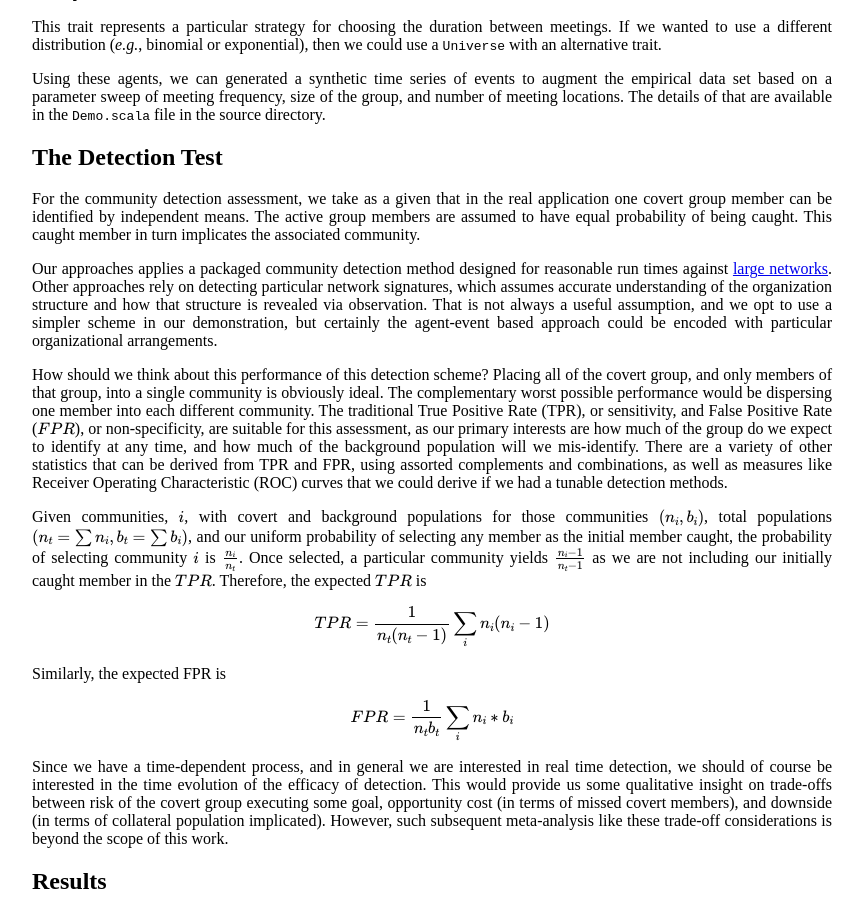
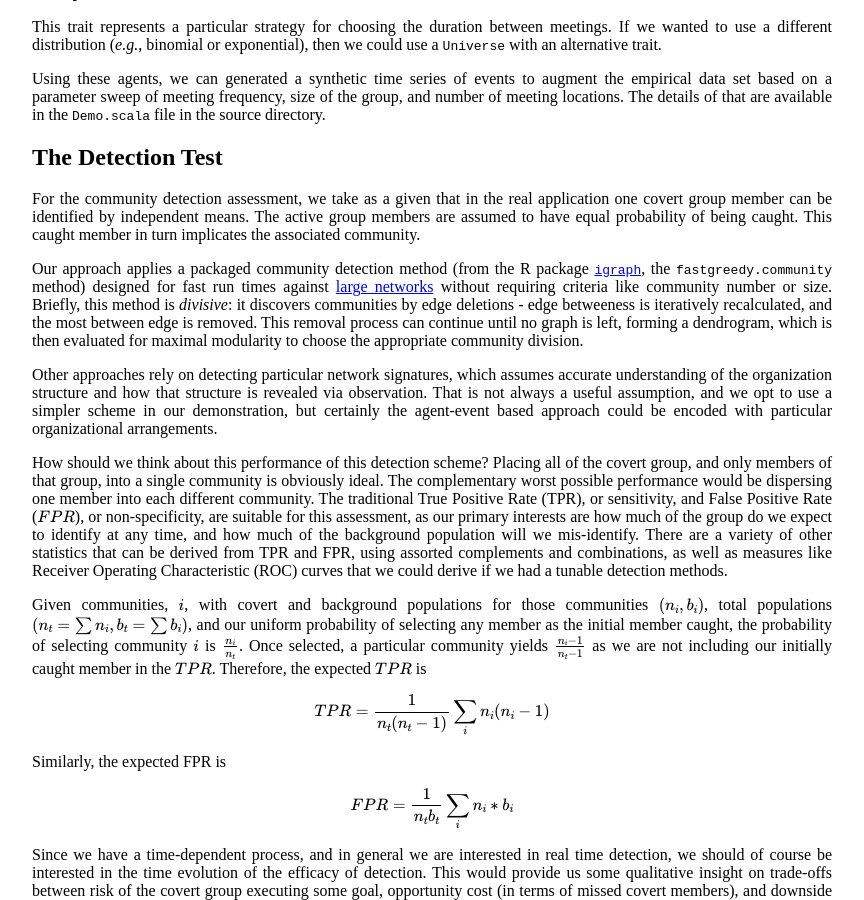
Before and after one commit to pearsonca/scala-commsim, a Jekyll site: the page built from index.md, in a window 1280 px wide and 900 px high, scrolled down 8808 px. Shown: the whole window, without its empty margins (208-1072 px from the left). Built offline with Jekyll 4.4.1, drawn with Linux system fonts in a browser that asks for light colours; formulas are drawn with MathJax 3.

Commit message:
update community detection alto info

```diff
--- a/index.md
+++ b/index.md
@@ -652,13 +652,21 @@ application one covert group member can be identified by independent means.  The
 active group members are assumed to have equal probability of being caught.
 This caught member in turn implicates the associated community.
 
-Our approaches applies a packaged community detection method designed for
-reasonable run times against [large networks][clauset2004finding].  Other
-approaches rely on detecting particular network signatures, which assumes
-accurate understanding of the organization structure and how that structure is
-revealed via observation. That is not always a useful assumption, and we opt to
-use a simpler scheme in our demonstration, but certainly the agent-event based
-approach could be encoded with particular organizational arrangements.
+Our approach applies a packaged community detection method (from the R package
+[`igraph`][igraph], the `fastgreedy.community` method) designed for fast run times against
+[large networks][clauset2004finding] without requiring criteria like community
+number or size.  Briefly, this method is *divisive*: it discovers communities by
+edge deletions - edge betweeness is iteratively recalculated, and the most between edge is removed.
+This removal process can continue until no graph is left, forming a dendrogram,
+which is then evaluated for maximal modularity to choose the appropriate community
+division.
+
+Other approaches rely on detecting particular network
+signatures, which assumes accurate understanding of the organization structure
+and how that structure is revealed via observation. That is not always a useful
+assumption, and we opt to use a simpler scheme in our demonstration, but
+certainly the agent-event based approach could be encoded with particular
+organizational arrangements.
 
 How should we think about this performance of this detection scheme?
 Placing all of the covert group, and only members of that group, into a single
@@ -790,6 +798,7 @@ MURI Grant #58153-MA-MUR, Prime Award #W91 INF-11-1-0036.
 [lindenberg1992method]: <http://www.ppsw.rug.nl/~lindenb/documents/articles/1992_lindenberg_method_of_decreasing_abstraction.pdf> "optional title"
 [stefik1985object]: <http://dx.doi.org/10.1609/aimag.v6i4.508> "optional title"
 [clauset2004finding]: <http://dx.doi.org/10.1103/PhysRevE.70.066111> "optional title"
+[igraph]: <http://igraph.org> "igraph"
 
 ## HOLD SECTION
 
```
Also changed, not shown: rscripts/manuscript.bib (+10 -0 lines).
